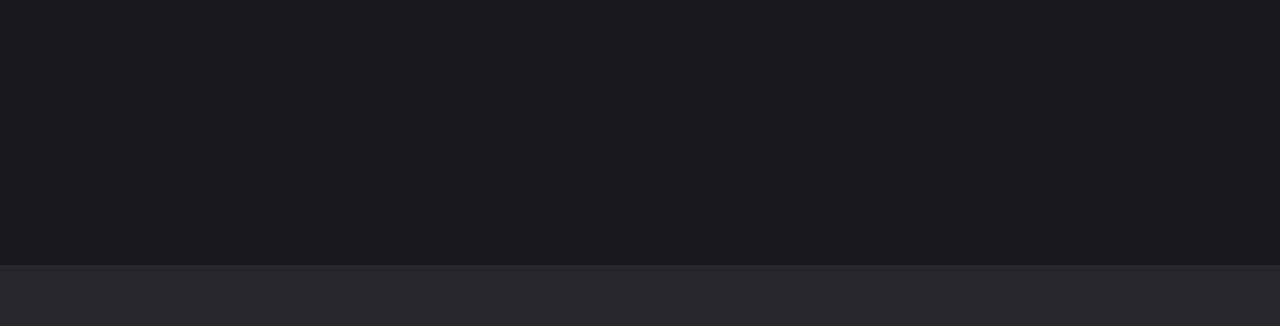
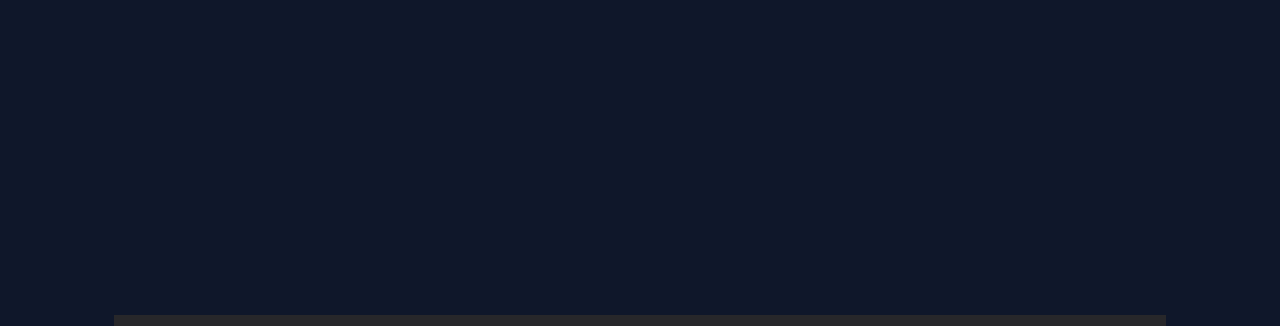
Before and after one commit to emilioegea/aboutme, a plain HTML site: page index.html in a window 1280 px wide. Shown: the part 535-861 px from the top of the page. Drawn offline with Linux system fonts and the light colour scheme.

Commit message:
Update index.html

```diff
--- a/index.html
+++ b/index.html
@@ -14,10 +14,11 @@
         }
 
         body {
-            font-family: -apple-system, BlinkMacSystemFont, "Segoe UI", Roboto, "Helvetica Neue", Arial, sans-serif;
-            line-height: 1.6;
-            color: #f4f4f5;
-            background-color: #18181b;
+          background-color: #0f172a;
+      font-family: sans-serif;
+      display: flex;
+      justify-content: center;
+      padding-top: 50px;
         }
 
         .container {
```
